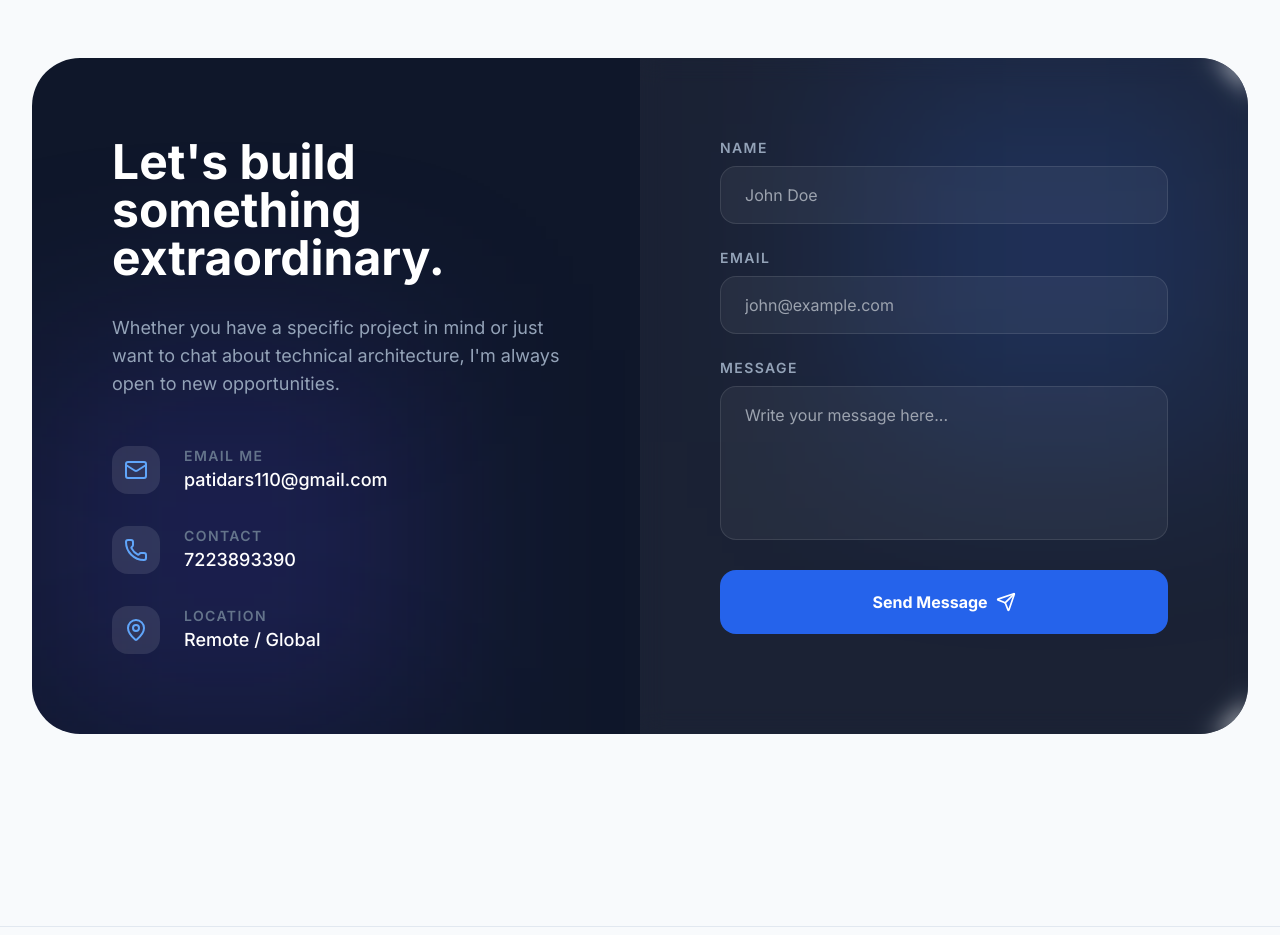
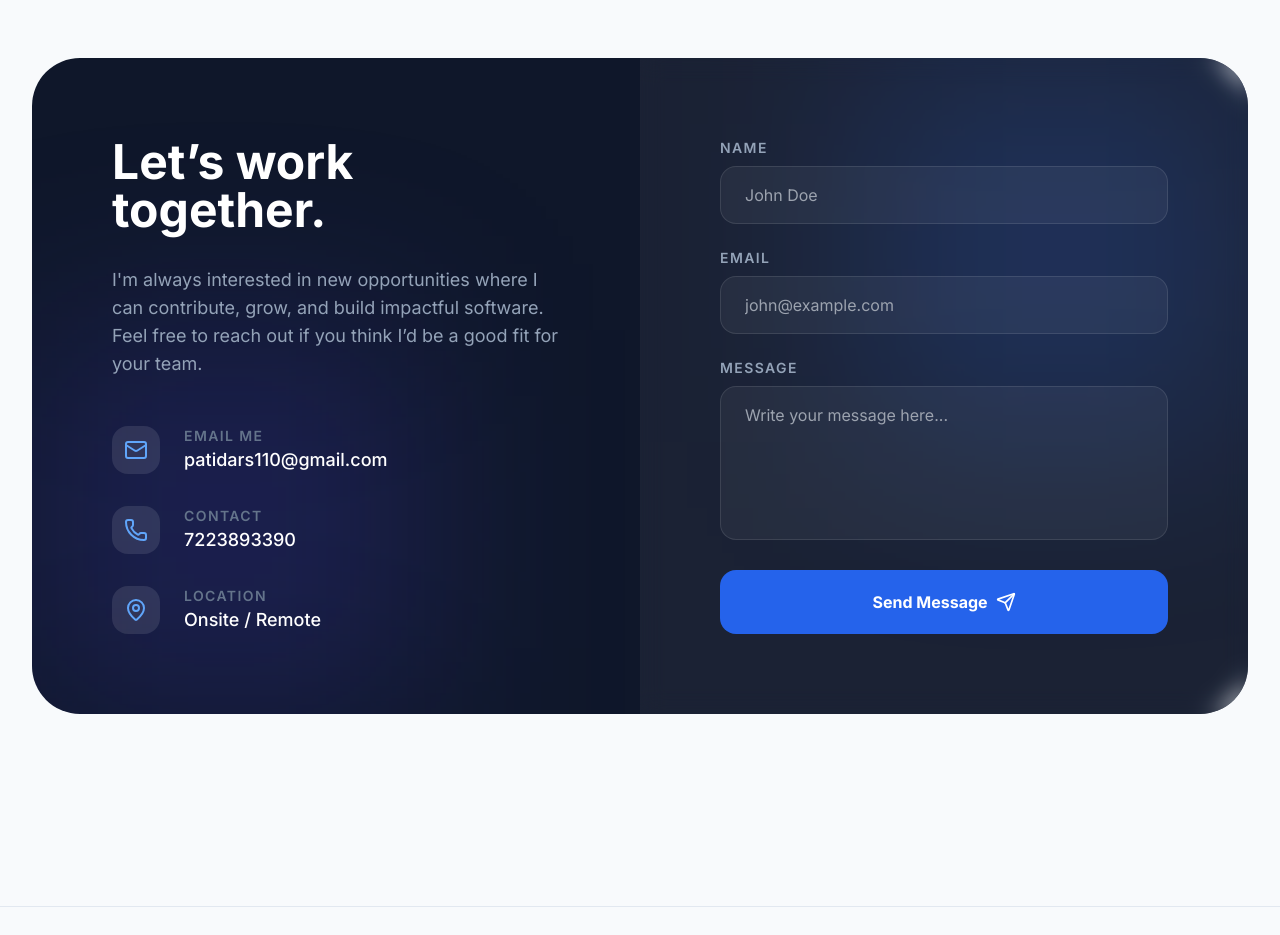
Before and after one commit to patidarsumit/portfolio, a React (Vite) app: page / in a window 1280 px wide. Shown: the part 8640-9575 px from the top of the page. Built offline with nearby package versions, Linux system fonts and the light colour scheme.

Commit message:
feat: Add scroll-to-top functionality to the navbar logo, update contact section messaging, and revise location details in constants.

```diff
--- a/components/Contact.tsx
+++ b/components/Contact.tsx
@@ -43,9 +43,11 @@ const Contact: React.FC = () => {
 
         <div className="relative z-10 grid lg:grid-cols-2">
           <div className="p-12 md:p-20 text-white">
-            <h2 className="text-4xl md:text-5xl font-bold mb-8">Let's build something <br /> extraordinary.</h2>
+            <h2 className="text-4xl md:text-5xl font-bold mb-8">Let’s work together.</h2>
             <p className="text-slate-400 text-lg mb-12 max-w-md">
-              Whether you have a specific project in mind or just want to chat about technical architecture, I'm always open to new opportunities.
+              I'm always interested in new opportunities where I can contribute,
+              grow, and build impactful software. Feel free to reach out if you
+              think I’d be a good fit for your team.
             </p>
 
             <div className="space-y-8">
@@ -119,8 +121,8 @@ const Contact: React.FC = () => {
                 type="submit"
                 disabled={isSubmitting}
                 className={`w-full py-5 rounded-2xl font-bold flex items-center justify-center gap-2 transition-all ${isSent
-                    ? 'bg-green-500 text-white'
-                    : 'bg-primary-600 hover:bg-primary-700 text-white active:scale-[0.98]'
+                  ? 'bg-green-500 text-white'
+                  : 'bg-primary-600 hover:bg-primary-700 text-white active:scale-[0.98]'
                   }`}
               >
                 {isSubmitting ? (
--- a/components/Navbar.tsx
+++ b/components/Navbar.tsx
@@ -29,6 +29,10 @@ const Navbar: React.FC<NavbarProps> = ({ isDarkMode, toggleTheme }) => {
     { name: 'Contact', href: '#contact' },
   ];
 
+  const scrollToTop = () => {
+    window.scrollTo({ top: 0, behavior: 'smooth' });
+  };
+
   return (
     <nav
       className={`fixed top-0 left-0 right-0 z-50 transition-all duration-300 ${isScrolled
@@ -38,7 +42,7 @@ const Navbar: React.FC<NavbarProps> = ({ isDarkMode, toggleTheme }) => {
     >
       <div className='max-w-7xl mx-auto px-4 sm:px-6 lg:px-8'>
         <div className='flex justify-between items-center'>
-          <div className='flex items-center gap-2 group cursor-pointer'>
+          <div className='flex items-center gap-2 group cursor-pointer' onClick={scrollToTop} >
             <div className='bg-primary-600 p-1.5 rounded-lg text-white transform group-hover:rotate-12 transition-transform'>
               <Code2 size={24} />
             </div>
--- a/constants.tsx
+++ b/constants.tsx
@@ -24,7 +24,7 @@ Proven ability to deliver high-quality, maintainable UI solutions while reducing
   resumeUrl: '/portfolio/sumit-resume.pdf',
   portraitUrl: '/portfolio/sumit-patidar.jpg',
   contact: '7223893390',
-  location: 'Remote / Global',
+  location: 'Onsite / Remote',
 };
 
 export const EDUCATION: Education[] = [
@@ -201,7 +201,7 @@ export const EXPERIENCES: Experience[] = [
     company: 'VIT Infotech Pvt. Ltd.',
     role: 'Senior Software Engineer / Frontend Lead',
     duration: 'June 2019 – Present',
-    location: 'Bhopal / Remote',
+    location: 'Pune',
     description: [
       'Serving as a core frontend lead for multiple enterprise and product-based applications.',
       'Own UI architecture, driving migrations from legacy systems to modern Angular (17/18) with Signals.',
```
